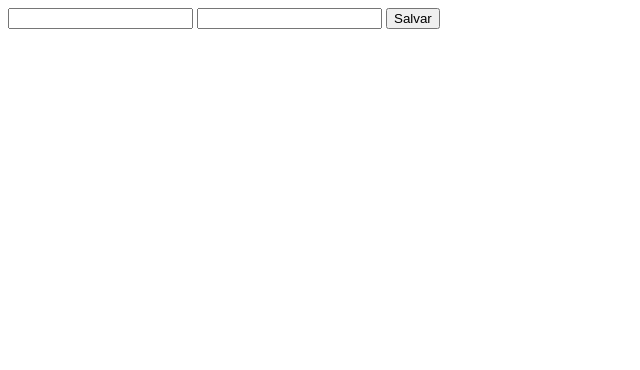
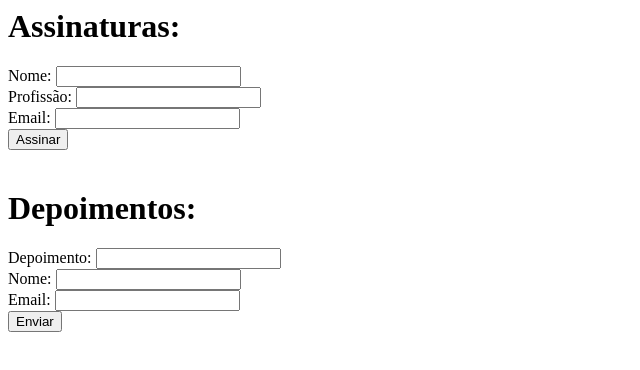
Before and after one commit to andre-custodio/firebase-netlify, a plain HTML site: page index.html in a window 1280 px wide. Shown: the whole page, without its empty margins (0-640 px from the left). Drawn offline with Linux system fonts and the light colour scheme.

Commit message:
update-html-js

```diff
--- a/index.html
+++ b/index.html
@@ -6,8 +6,37 @@
   </head>
 
   <body>
-    <input type="textfield" class="signer-name"></input>
-    <input type="textfield" class="signer-occupation"></input>
-    <button class="save-button" onclick="create()">Salvar</button>
+    <h1>Assinaturas:</h1>
+      <div>
+        <label for="signer-name">Nome:</label>
+        <input type="textfield" class="signer-name"></input>
+      </div>
+      <div>
+        <label for="signer-occupation">Profissão:</label>
+        <input type="textfield" class="signer-occupation"></input>
+      </div>
+      <div>
+        <label for="signer-email">Email:</label>
+        <input type="textfield" class="signer-email"></input>
+      </div>
+      <button class="save-button" onclick="createSigner()">Assinar</button>
+
+    <br><br>
+
+    <h1>Depoimentos:</h1>
+      <div>
+        <label for="testimony">Depoimento:</label>
+        <input type="textfield" class="testimony"></input>
+      </div>
+      <div>
+        <label for="author-name">Nome:</label>
+        <input type="textfield" class="author-name"></input>
+      </div>
+      <div>
+        <label for="signer-email">Email:</label>
+        <input type="textfield" class="author-email"></input>
+      </div>
+      <button class="save-button" onclick="createTestimony()">Enviar</button>
+    </form>
   </body>
 </html>
--- a/index.js
+++ b/index.js
@@ -1,12 +1,12 @@
 firebase.initializeApp({
-  apiKey: 'API_KEY',
-  authDomain: 'AUTH_DOMAIN',
-  projectId: 'PROJECT_ID'
+  apiKey: 'AIzaSyD0qtFjQNMMclAZzEDu4iysSQP5I61uZPs',
+  authDomain: 'quero-hackday.firebaseapp.com',
+  projectId: 'quero-hackday'
 });
 
 const firestore = firebase.firestore();
 
-function query() {
+function querySignatures() {
   firestore.collection('signatures')
     .get()
     .then(function(querySnapshot) {
@@ -16,20 +16,54 @@ function query() {
     })
 }
 
-function create() {
+function queryApprovedTestimony() {
+  firestore.collection('testimony')
+    .where("approved", "==", true)
+    .get()
+    .then(function(querySnapshot) {
+      querySnapshot.forEach(function(doc) {
+        console.log(doc.id, " => ", doc.data().name, "and", doc.data().testimony, "and", doc.data().email);
+      });
+    })
+}
+
+function createSigner() {
   const name = document.querySelector('.signer-name').value;
   const occupation = document.querySelector('.signer-occupation').value;
+  const email = document.querySelector('.signer-email').value;
   const createdAt = new Date();
 
   firestore.collection("signatures").add({
     name: name,
     occupation: occupation,
-    created_at: createdAt,
+    email: email,
+    created_at: createdAt
   })
     .then(function() {
-      console.log("Document successfully written!");
+      console.log("Signature successfully written!");
     })
     .catch(function(error) {
-      console.error("Error writing document: ", error);
+      console.error("Error writing Signature: ", error);
     });
 }
+
+function createTestimony() {
+  const name = document.querySelector('.author-name').value;
+  const testimony = document.querySelector('.testimony').value;
+  const email = document.querySelector('.author-email').value;
+  const createdAt = new Date();
+
+  firestore.collection("testimony").add({
+    testimony: testimony,
+    name: name,
+    email: email,
+    approved: false,
+    created_at: createdAt
+  })
+    .then(function() {
+      console.log("Testimony successfully written!");
+    })
+    .catch(function(error) {
+      console.error("Error writing testimony: ", error);
+    });
+}
```
